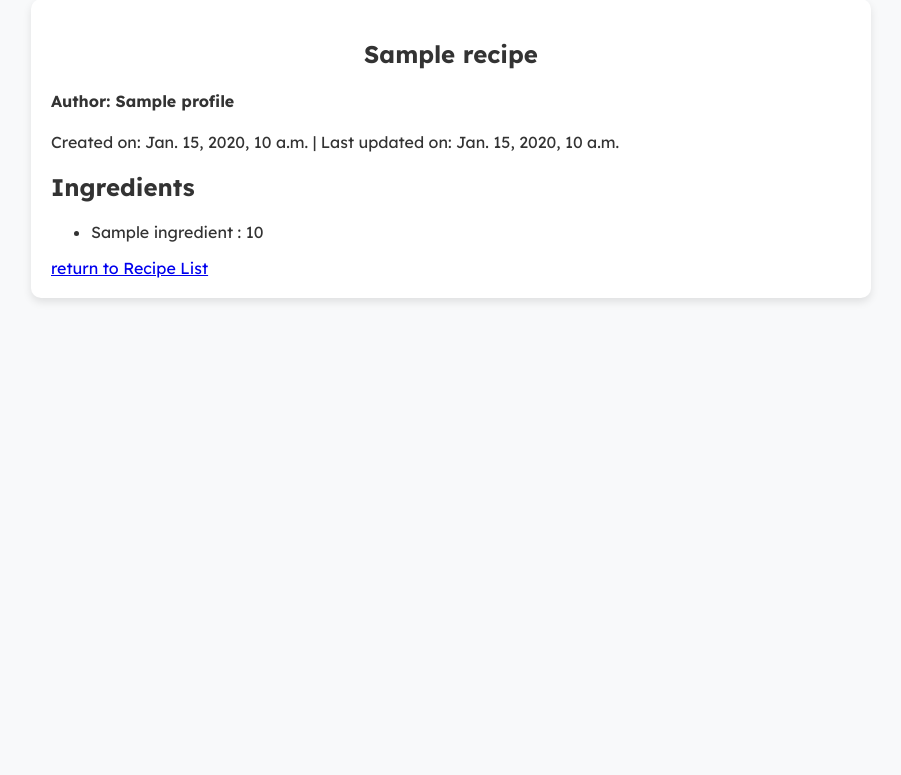
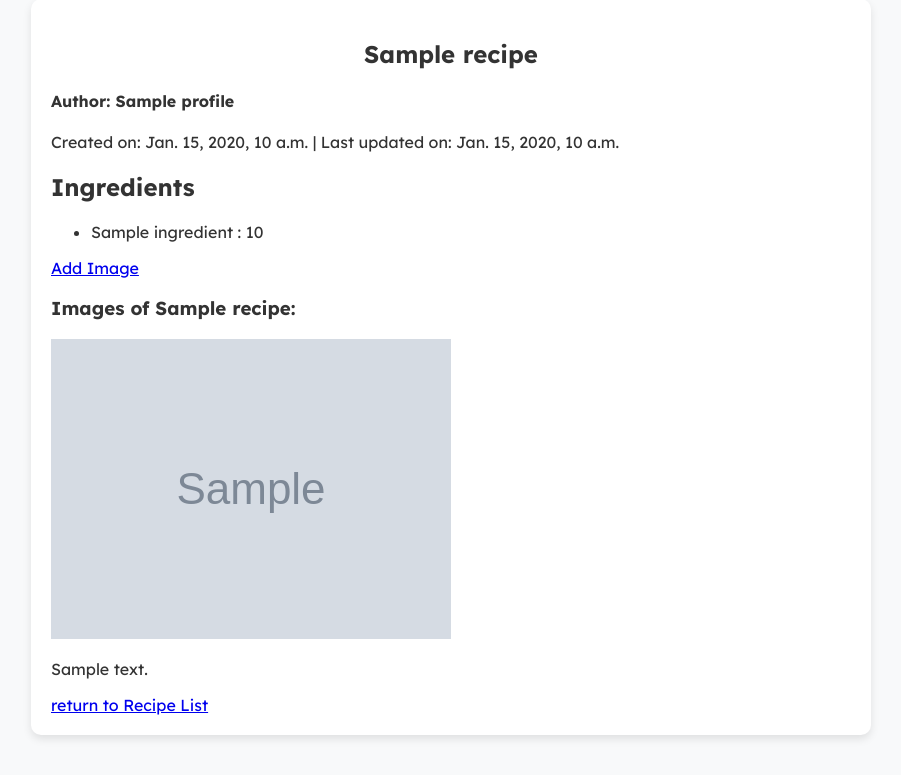
Before and after one commit to studentidle/recipebook-sabio-jedale, a Django app: page /recipe/1 in a window 1280 px wide. Shown: the part 157-932 px from the top of the page, without its empty margins (189-1090 px from the left). Before the commit the page ends 459 px from the top, so only its background shows below. Run offline with Django 5.2, Linux system fonts and the light colour scheme; a user stored in the database is signed in; tables that the repository leaves empty hold one stand-in row (values such as "Sample post"); grey boxes marked "Sample" are stand-in pictures.

Commit message:
added forms in detail and lsit view

```diff
--- a/recipebook/ledger/templates/recipe.html
+++ b/recipebook/ledger/templates/recipe.html
@@ -14,6 +14,14 @@
             {% endfor %}
         </ul>
     </article>
+
+    <a href="{% url 'ledger:addImage' recipe.pk %}" class="btn btn-primary">Add Image</a>
+    <h3>Images of {{ recipe.name }}:</h3>
+    {% for item in images %}
+        <img src="{{ item.image.url }}" alt="{{ item.description }}" style="max-width: 500px; max-height: 500px; width: auto; height: auto;">
+        <p>{{ item.description }}</p>
+    {% endfor %}
+    </ul>
     <a href='/recipe/list' >return to Recipe List</a>
 
 {% endblock %}
--- a/recipebook/ledger/templates/recipeList.html
+++ b/recipebook/ledger/templates/recipeList.html
@@ -5,6 +5,10 @@
 {% block content %}
     <h1> Recipe List </h1>
     <ul>
+        <div class="d-flex justify-content-between align-items-center">
+            <h2>Recipes</h2>
+            <a href="{% url 'ledger:addRecipe' %}" class="btn btn-primary">Add Recipe</a>
+        </div>
         {% for item in recipes%}
             <li><h2><a href='/recipe/{{ forloop.counter }}' >{{item.name}}</a></h2></li>
         {% endfor %}
```
